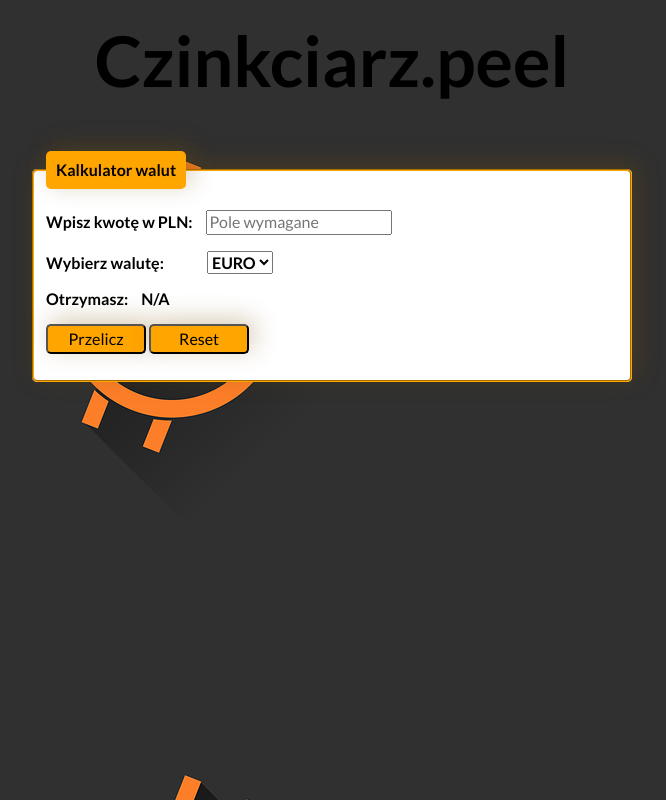
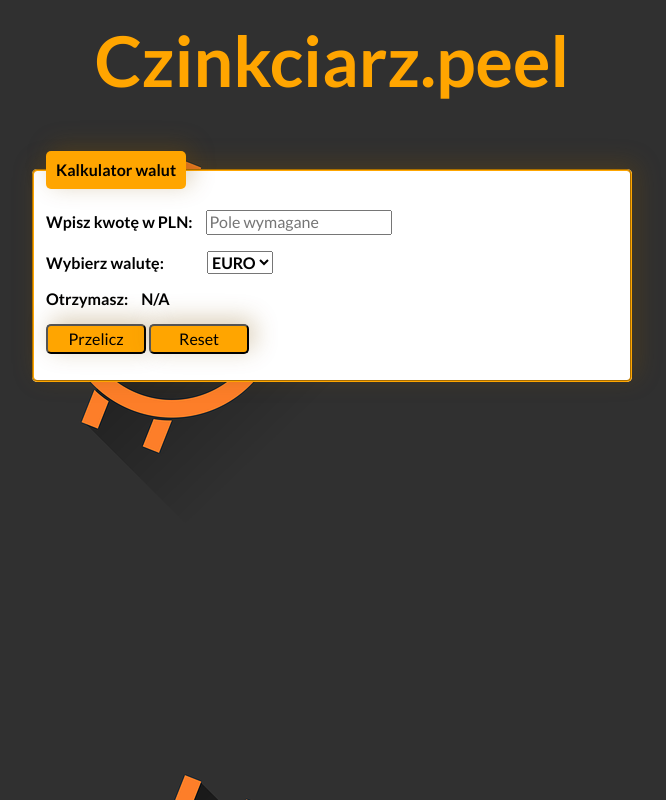
Before and after one commit to AllmostHumann/currency-conventer, a plain HTML site: page index.html in a window 1280 px wide. Shown: the whole page, without its empty margins (308-974 px from the left). Drawn offline with nearby package versions, Linux system fonts and the light colour scheme.

Commit message:
changed header color

```diff
--- a/css/header.css
+++ b/css/header.css
@@ -3,5 +3,6 @@
     font-family: 'lato', sans-serif;
     font-size: 70px;
     text-align: center;
-    margin: 20px auto 50px auto
+    margin: 20px auto 50px auto;
+    color: rgb(255, 165, 0)
 }
```
